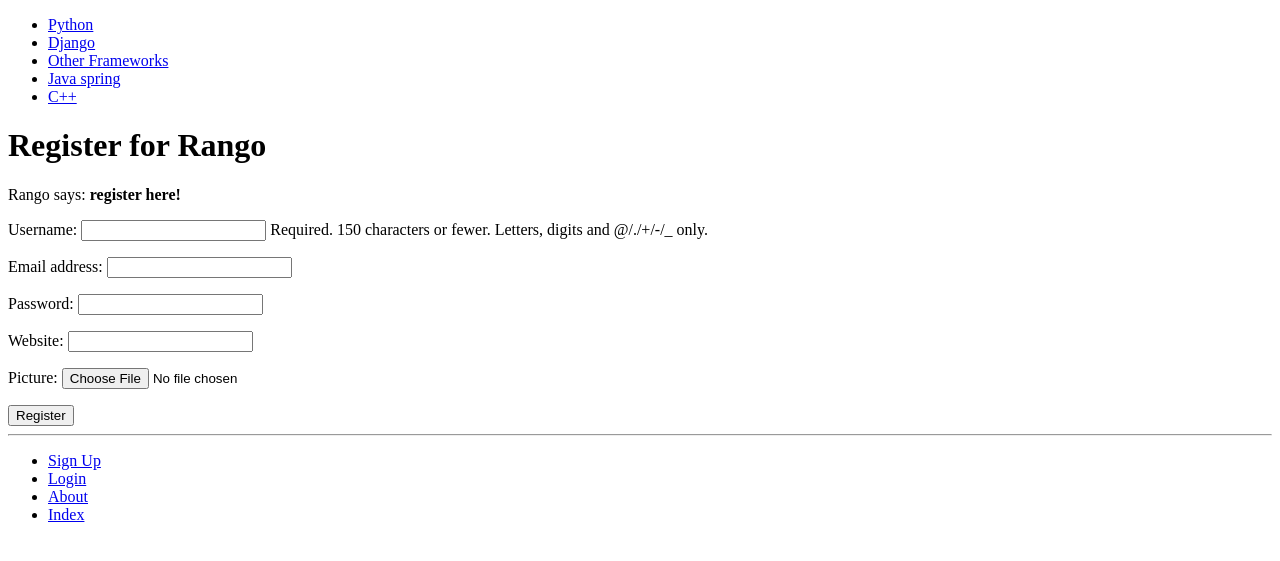
After one commit to Lilith-zc/tango_with_django_project, a Django app: page /rango/register/ in a window 1280 px wide. The commit adds this page. Shown: the top 561 px of the page. Run offline with Django 3.2, Linux system fonts and the light colour scheme; data comes from the database, SQL or seed files in the repository; both versions use the stored data as it was after the commit.

Commit message:
9.0exercise

```diff
--- a/rango/admin.py
+++ b/rango/admin.py
@@ -1,5 +1,5 @@
 from django.contrib import admin
-from rango.models import Category, Page
+from rango.models import Category, Page, UserProfile
 
 class Pagelist(admin.ModelAdmin):
     list_display = ('title', 'category', 'url','views')
@@ -12,3 +12,4 @@ class CategoryAdmin(admin.ModelAdmin):
 
 admin.site.register(Category, CategoryAdmin)
 admin.site.register(Page, Pagelist)
+admin.site.register(UserProfile)
--- a/rango/forms.py
+++ b/rango/forms.py
@@ -2,7 +2,8 @@
 from django import forms
 from django.forms import fields, models
 from django.template.defaultfilters import title
-from rango.models import Page, Category
+from rango.models import Page, Category, UserProfile
+from django.contrib.auth.models import User
 
 class CategoryForm(forms.ModelForm):
     name = forms.CharField(max_length=Category.NAME_MAX_LENGTH, help_text="Please enter the category name")
@@ -30,3 +31,16 @@ class PageForm(forms.ModelForm):
             url = f'http://{url}'
             cleaned_data['url'] = url
         return cleaned_data
+
+class UserForm(forms.ModelForm):
+    password = forms.CharField(widget=forms.PasswordInput())
+
+    class Meta:
+        model = User
+        fields = ('username', 'email', 'password',)
+
+class UserProfileForm(forms.ModelForm):
+
+    class Meta:
+        model = UserProfile
+        fields = ('website', 'picture')
--- a/rango/models.py
+++ b/rango/models.py
@@ -1,6 +1,6 @@
 from django.db import models
 from django.template.defaultfilters import slugify
-
+from django.contrib.auth.models import User
 
 class Category(models.Model):
     NAME_MAX_LENGTH = 128
@@ -30,3 +30,13 @@ class Page(models.Model):
 
     def __str__(self):
         return self.title
+
+class UserProfile(models.Model):
+
+    user = models.OneToOneField(User, on_delete=models.CASCADE)
+    # The additional attributes we wish to include.
+    website = models.URLField(blank=True)
+    picture = models.ImageField(upload_to='profile_images', blank=True)
+
+    def __str__(self):
+        return self.user.username
--- a/rango/urls.py
+++ b/rango/urls.py
@@ -8,4 +8,8 @@ urlpatterns = [
     path('category/<slug:category_name_slug>/',views.show_category, name='show_category'),
     path('add_category/', views.add_category, name='add_category'),
     path('category/<slug:category_name_slug>/add_page/', views.add_page, name='add_page'),
+    path('register/', views.register, name='register'),
+    path('login/', views.user_login, name='login'),
+    path('restricted/', views.restricted, name='restricted'),
+    path('logout/', views.user_logout, name='logout'),
 ]
--- a/rango/views.py
+++ b/rango/views.py
@@ -1,12 +1,12 @@
 from django import urls
 from django.shortcuts import render
 from django.http import HttpResponse
-from rango.models import Category
-from rango.models import Page
-from rango.forms import CategoryForm
+from rango.models import Category,Page
+from rango.forms import CategoryForm,UserForm, UserProfileForm,PageForm
 from django.shortcuts import redirect
-from rango.forms import PageForm
 from django.urls import reverse
+from django.contrib.auth import authenticate, login, logout
+from django.contrib.auth.decorators import login_required
 
 def index(request):
     category_list = Category.objects.order_by('-likes')[:5]
@@ -39,6 +39,7 @@ def show_category(request, category_name_slug):
 
     return render(request, 'rango/category.html', context=context_dict)
 
+@login_required
 def add_category(request):
     form = CategoryForm()
     # A HTTP POST?
@@ -59,6 +60,7 @@ def add_category(request):
             # Render the form with error messages (if any).
     return render(request, 'rango/add_category.html', {'form': form})
 
+@login_required
 def add_page(request, category_name_slug):
     try:
         category = Category.objects.get(slug=category_name_slug)
@@ -83,3 +85,60 @@ def add_page(request, category_name_slug):
             print(form.errors)
     context_dict = {'form':form, 'category': category}
     return render(request, 'rango/add_page.html', context=context_dict)
+
+def register(request):
+    registered = False
+
+    if request.method == 'POST':
+        user_form = UserForm(request.POST)
+        profile_form = UserProfileForm(request.POST)
+
+        if user_form.is_valid() and profile_form.is_valid():
+            user = user_form.save()
+            user.set_password(user.password)
+            user.save()
+
+            profile = profile_form.save(commit=False)
+            profile.user = user
+
+            if 'picture' in request.FILES:
+                profile.picture = request.FILES['picture']
+            profile.save()
+            registered = True
+        else:
+            print(user_form.errors, profile_form.errors)
+    else:
+        user_form = UserForm()
+        profile_form = UserProfileForm()
+    return render(request, 'rango/register.html', context={'user_form':user_form,'profile_form':profile_form, 'registered':registered})
+
+
+def user_login(request):
+    print(request)
+    if request.method == 'POST':
+        username = request.POST.get('username')
+        password = request.POST.get('password')
+
+        user = authenticate(username=username, password=password)
+
+        if user:
+            if user.is_active:
+                login(request, user)
+                return redirect(reverse('rango:index'))
+            else:
+                return HttpResponse("Your Rango account is disabled.")
+        else:
+            print(f"Invalid login details: {username}, {password}")
+            return HttpResponse("Invalid login details supplied.")
+    else:
+        print("no post")
+        return render(request, 'rango/login.html')
+
+@login_required
+def restricted(request):
+    return render(request, 'rango/restricted.html')
+
+@login_required
+def user_logout(request):
+    logout(request)
+    return redirect(reverse('rango:index'))
--- a/templates/rango/base.html
+++ b/templates/rango/base.html
@@ -27,7 +27,18 @@
         <hr />
         <div>
             <ul>
-                <li><a href="{% url 'rango:add_category' %}">Add a New Category</a></li>
+                {% if user.is_authenticated %}
+                <!-- Show these links when the user is logged in -->
+                <li><a href="{% url 'rango:restricted' %}">Restricted Page</a></li>
+                <li><a href="{% url 'rango:logout' %}">Logout</a></li>
+                <li><a href="{% url 'rango:add_category' %}">Add New Category</a></li>
+                {% else %}
+                <!-- Show these links when the user is NOT logged in -->
+                <li><a href="{% url 'rango:register' %}">Sign Up</a></li>
+                <li><a href="{% url 'rango:login' %}">Login</a></li>
+                {% endif %}
+                <!-- Outside the conditional statements, ALWAYS show -->
+
                 <li><a href="{% url 'rango:about' %}">About</a></li>
                 <li><a href="{% url 'rango:index' %}">Index</a></li>
             </ul>
--- a/templates/rango/category.html
+++ b/templates/rango/category.html
@@ -23,8 +23,9 @@
             <strong>No pages currently in category.</strong><br />
         {% endif %}
 
-
+        {% if user.is_authenticated %}
         <a href="{% url 'rango:add_page' category.slug %}">Add Page</a> <br />
+        {% endif %}
     {% else %}
         The specified category does not exist!
     {% endif %}
--- a/templates/rango/index.html
+++ b/templates/rango/index.html
@@ -9,7 +9,11 @@
 
         <h1>Rango says...</h1>
         <div>
-            hey there partner! <br />
+            {% if user.is_authenticated %}
+                howdy {{ user.username }}!
+            {% else %}
+                hey there partner!
+            {% endif %}
         </div>
 
         <div>
--- /dev/null
+++ b/templates/rango/register.html
@@ -0,0 +1,24 @@
+{% extends 'rango/base.html' %}
+{% load staticfiles %}
+
+{% block title_block %}
+    Register
+{% endblock %}
+
+
+{% block body_block %}
+    <h1>Register for Rango</h1>
+    {% if registered %}
+        Rango says: <strong>thank you for registering!</strong>
+        <a href="{% url 'rango:index' %}">Return to the homepage.</a><br />
+    {% else %}
+        Rango says: <strong>register here!</strong><br />
+        <form id="user_form" method="post" action="{% url 'rango:register' %}" enctype="multipart/form-data">
+            {% csrf_token %}
+            {{ user_form.as_p }}
+            {{ profile_form.as_p }}
+
+            <input type="submit" name="submit" value="Register" />
+        </form>
+    {% endif %}
+{% endblock %}
```
Also changed, not shown: tango_with_django_project/settings.py (+11 -0 lines), templates/rango/login.html (added, +17 -0 lines), templates/rango/restricted.html (added, +13 -0 lines), db.sqlite3, media/profile_images/Capture001.png (added), rango/migrations/0005_userprofile.py (added).
